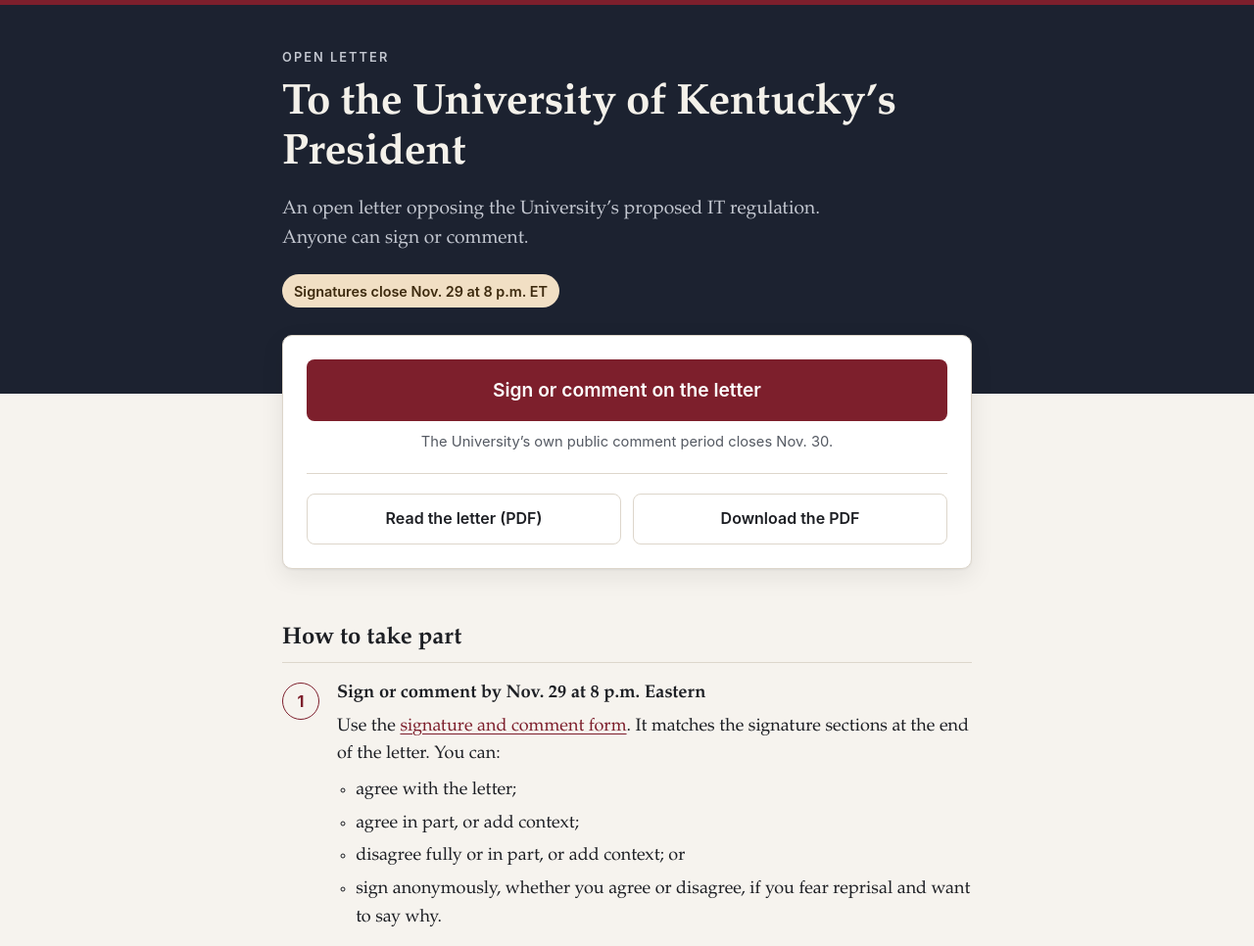
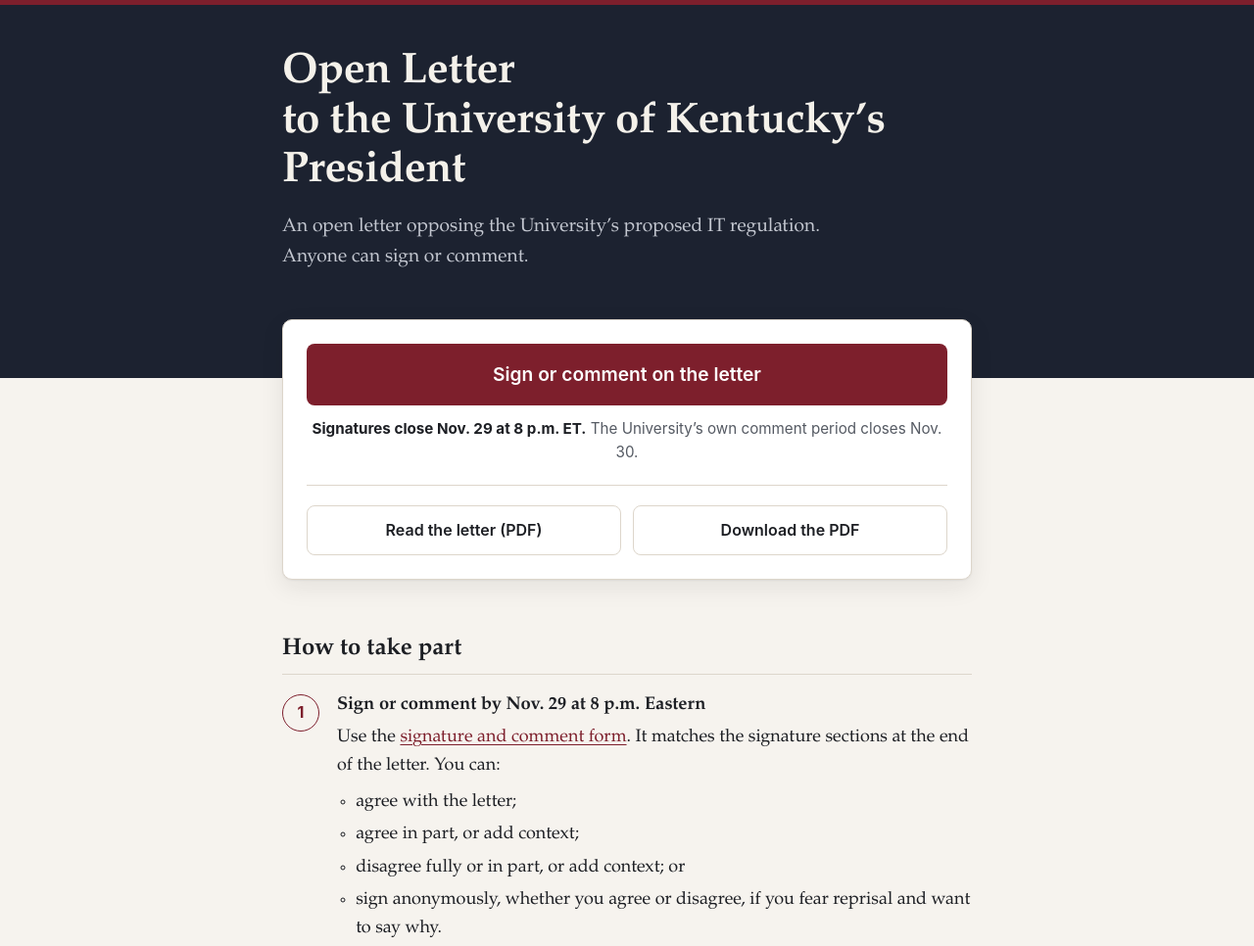
Before and after one commit to kyacademicfreedom/kyacademicfreedom.github.io, a plain HTML site: page index.html in a window 1280 px wide. Shown: the top 966 px of the page at 98% size. Drawn offline with Linux system fonts and the light colour scheme.

Commit message:
Move deadline under sign button, unify title font, retitle source cards, tighten privacy notice
Co-Authored-By: Claude Opus 5.5 <noreply@anthropic.com>

```diff
--- a/index.html
+++ b/index.html
@@ -73,15 +73,7 @@
     padding: 2.75rem 0 5.5rem;
     border-top: 5px solid var(--accent);
   }
-  .kicker {
-    font-family: var(--sans);
-    font-size: 0.8rem;
-    font-weight: 600;
-    letter-spacing: 0.16em;
-    text-transform: uppercase;
-    color: var(--band-muted);
-    margin: 0 0 0.75rem;
-  }
+  .h1-lead { display: block; }
   h1 {
     font-size: clamp(1.9rem, 5.5vw, 2.75rem);
     line-height: 1.15;
@@ -90,16 +82,6 @@
     letter-spacing: -0.01em;
   }
   .lede { font-size: 1.2rem; color: var(--band-muted); margin: 0 0 1.25rem; max-width: 36rem; }
-  .badge {
-    display: inline-block;
-    font-family: var(--sans);
-    font-size: 0.9rem;
-    font-weight: 600;
-    background: var(--badge-bg);
-    color: var(--badge-text);
-    padding: 0.35rem 0.75rem;
-    border-radius: 999px;
-  }
 
   /* Call to action card */
   .cta {
@@ -128,7 +110,8 @@
     padding: 1rem 1.25rem;
   }
   .button-primary:hover { background: var(--accent-hover); }
-  .cta-note { font-family: var(--sans); font-size: 0.92rem; color: var(--muted); text-align: center; margin: 0.6rem 0 0; }
+  .cta-note { font-family: var(--sans); font-size: 0.95rem; color: var(--muted); text-align: center; margin: 0.75rem 0 0; }
+  .cta-note strong { color: var(--text); }
   .button-row { display: flex; flex-wrap: wrap; gap: 0.75rem; margin-top: 1.25rem; padding-top: 1.25rem; border-top: 1px solid var(--rule); }
   .button-row .button { flex: 1 1 12rem; }
   .button-secondary {
@@ -240,10 +223,8 @@
 
 <header class="masthead">
   <div class="wrap">
-    <p class="kicker">Open Letter</p>
-    <h1>To the University of Kentucky’s President</h1>
+    <h1><span class="h1-lead">Open Letter</span> to the University of Kentucky’s President</h1>
     <p class="lede">An open letter opposing the University’s proposed IT regulation. Anyone can sign or comment.</p>
-    <span class="badge">Signatures close Nov. 29 at 8 p.m. ET</span>
   </div>
 </header>
 
@@ -251,7 +232,7 @@
 
 <section class="cta" aria-label="Sign or comment">
   <a class="button button-primary" href="https://forms.gle/saYUSL7wnVYvwNVD7">Sign or comment on the letter</a>
-  <p class="cta-note">The University’s own public comment period closes Nov. 30.</p>
+  <p class="cta-note"><strong>Signatures close Nov. 29 at 8 p.m. ET.</strong> The University’s own comment period closes Nov. 30.</p>
   <div class="button-row">
     <a class="button button-secondary" href="UKY_Open_Letter.pdf">Read the letter (PDF)</a>
     <a class="button button-secondary" href="UKY_Open_Letter.pdf" download>Download the PDF</a>
@@ -288,13 +269,13 @@
       <span class="title">The draft IT regulation (PDF)</span>
       <span class="desc">Draft dated Oct. 30, 2026, posted by the University.</span>
     </a></li>
-    <li><a href="https://regs.uky.edu/campus-review-ars">
-      <span class="title">Campus review page for proposed regulations</span>
-      <span class="desc">Links the draft and the University’s feedback form.</span>
+    <li><a href="https://regs.uky.edu/form/ar-draft-technology-resources-an">
+      <span class="title">The University’s public comment form</span>
+      <span class="desc">Submit your own feedback on the draft directly to the University. Open through Nov. 30.</span>
     </a></li>
     <li><a href="https://regs.uky.edu/news/information-technology-ar-period-extended-nov-30">
-      <span class="title">The University’s Nov. 16, 2026 notice</span>
-      <span class="desc">Extends the comment period to Nov. 30.</span>
+      <span class="title">The University’s response (Nov. 16, 2026)</span>
+      <span class="desc">Extended public comment by two weeks and said the draft “focuses on employees’ use of university technology and resources, not students or visitors.”</span>
     </a></li>
   </ul>
 </section>
@@ -310,8 +291,7 @@
   <div class="notices">
     <div class="notice" id="privacy">
       <h3>Privacy</h3>
-      <p>The author does not want your data and is not collecting it. The signature and comment form runs on Google Forms, and the author can’t control what Google does with what you enter. If that matters to you, don’t use the form, or use the anonymous option and leave out identifying details.</p>
-      <p>This page itself uses no analytics, cookies, or tracking.</p>
+      <p>This site collects nothing: no analytics, cookies, or tracking. The form runs on Google Forms and requires a Google sign-in to keep out bots; Google’s privacy terms apply. To stay anonymous, choose the anonymous option and leave out identifying details.</p>
     </div>
     <div class="notice" id="distribution">
       <h3>Distribution</h3>
```
